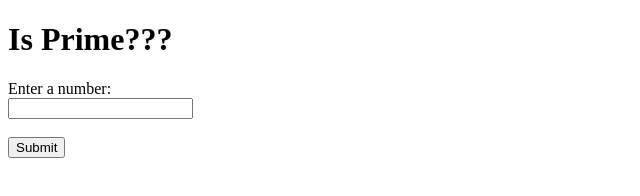
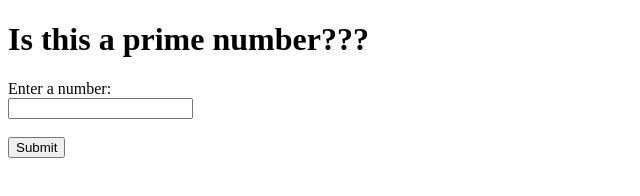
Before and after one commit to alltherestofit/prime-number2, a website: page index.html in a window 1280 px wide. Shown: the whole page, without its empty margins (0-640 px from the left). Drawn offline with Linux system fonts and the light colour scheme.

Commit message:
Test commit

```diff
--- a/index.html
+++ b/index.html
@@ -6,7 +6,7 @@
     <script src="prime.js" defer></script>
 </head>
 <body>
-    <h1>Is Prime???</h1>
+    <h1>Is this a prime number???</h1>
 
     <form id="primeForm">
         <label for="numberInput">Enter a number:</label><br>
```
